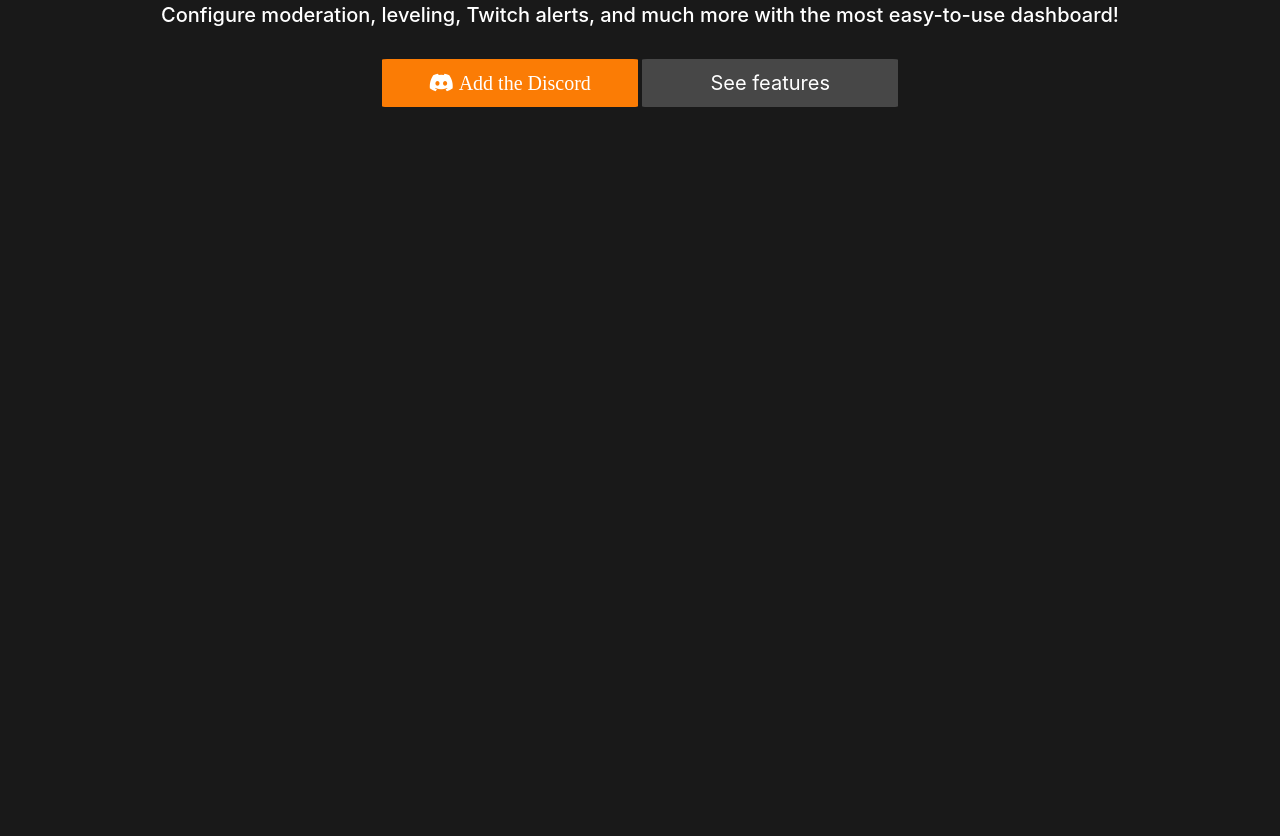
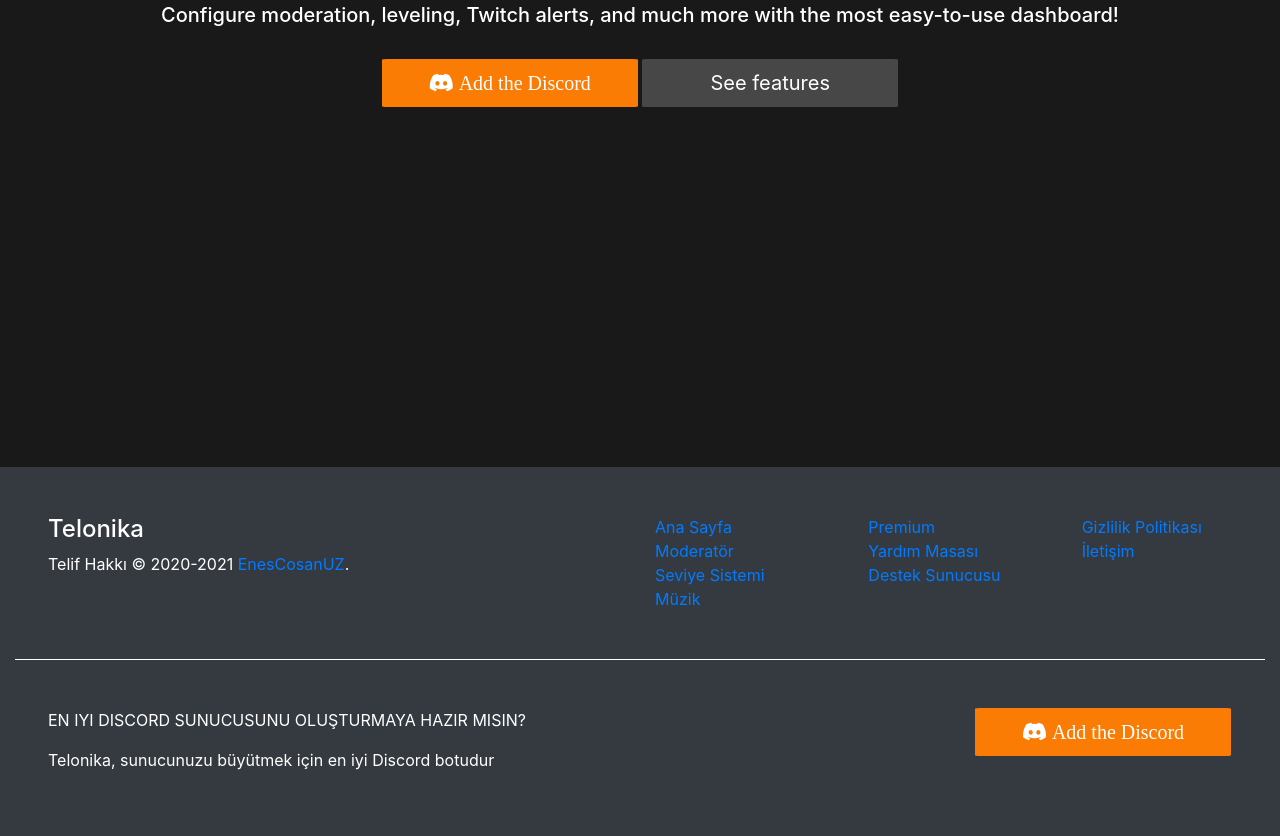
Before and after one commit to EnesCosanUZ/telonika.com, a plain HTML site: page index.html in a window 1280 px wide. Shown: the part 405-1241 px from the top of the page. Before the commit the page ends 800 px from the top, so only its background shows below. Drawn offline with nearby package versions, Linux system fonts and the light colour scheme.

Commit message:
Added Footer

```diff
--- a/index.html
+++ b/index.html
@@ -41,6 +41,47 @@
         </div>
     </div>
 
+    <footer>
+        <div class="container-fluid text-white bg-dark">
+            <div class="row pt-5 pb-5">
+                <div class="col-md-6 pl-5">
+                    <h4>Telonika</h4>
+                    <p class="muted">Telif Hakkı &copy; 2020-2021 <a href="https://github.com/enescosanuz/">EnesCosanUZ</a>.</p>
+                </div>
+                <div class="col-md-2">
+                    <ul class="navbar-nav">
+                        <li><a href="">Ana Sayfa</a></li>
+                        <li><a href="">Moderatör</a></li>
+                        <li><a href="">Seviye Sistemi</a></li>
+                        <li><a href="">Müzik</a></li>
+                    </ul>
+                </div>
+                <div class="col-md-2">
+                    <ul class="navbar-nav">
+                        <li><a href="">Premium</a></li>
+                        <li><a href="">Yardım Masası</a></li>
+                        <li><a href="">Destek Sunucusu</a></li>
+                    </ul>
+                </div>
+                <div class="col-md-2">
+                    <ul class="navbar-nav">
+                        <li><a href="">Gizlilik Politikası</a></li>
+                        <li><a href="">İletişim</a></li>
+                    </ul>
+                </div>
+            </div>
+            <div class="line"></div>
+            <div class="row pt-5 pb-5">
+                <div class="col-md-9 pl-5">
+                    <p>EN IYI DISCORD SUNUCUSUNU OLUŞTURMAYA HAZIR MISIN?</p>
+                    <p>Telonika, sunucunuzu büyütmek için en iyi Discord botudur</p>
+                </div>
+                <div class="col-md-2">
+                    <button class="add"><i class="fab fa-discord"> Add the Discord</i></button>
+                </div>
+            </div>
+        </div>
+    </footer>
 
 <script src="https://code.jquery.com/jquery-3.4.1.slim.min.js" integrity="sha384-J6qa4849blE2+poT4WnyKhv5vZF5SrPo0iEjwBvKU7imGFAV0wwj1yYfoRSJoZ+n" crossorigin="anonymous"></script>
 <script src="https://cdn.jsdelivr.net/npm/popper.js@1.16.0/dist/umd/popper.min.js" integrity="sha384-Q6E9RHvbIyZFJoft+2mJbHaEWldlvI9IOYy5n3zV9zzTtmI3UksdQRVvoxMfooAo" crossorigin="anonymous"></script>
--- a/style.css
+++ b/style.css
@@ -4,6 +4,10 @@
 */
 body {
     background-color: #191919;
+}
+.line {
+    width: 100%;
+    border-bottom: 0.1px solid #fff ;
 }
 .navigation {
     margin: 0.5rem;
@@ -20,6 +24,7 @@
 }
 #main {
     padding-top: 16rem;
+    height: 100vh;
 }
 .add {
     background-color: #fb7c05;
```
